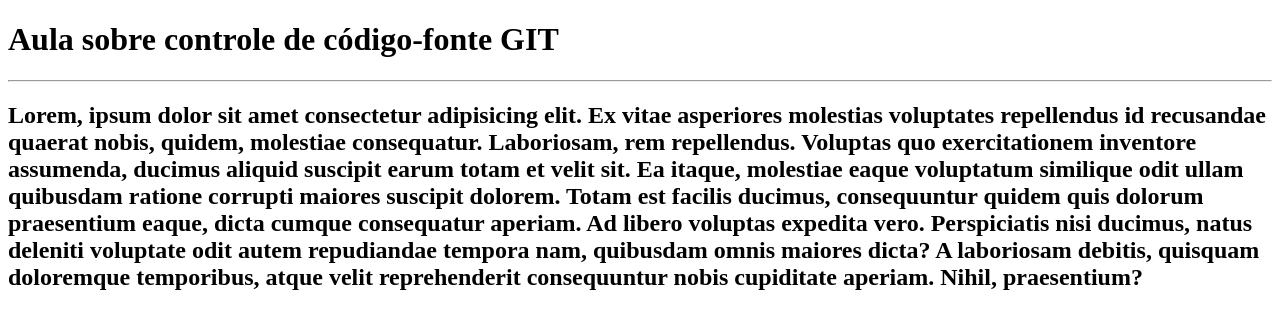
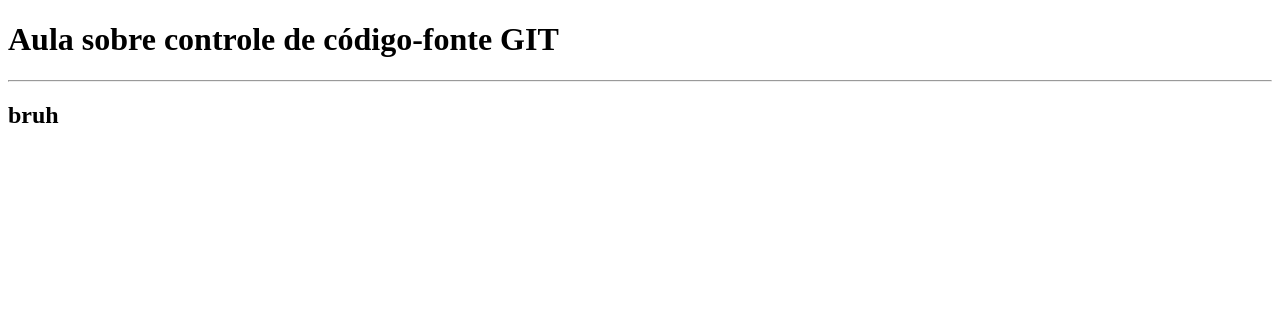
Before and after one commit to MarceloTravassos/T-picos-Especiais-Fatec, a plain HTML site: page index.html in a window 1280 px wide. Drawn offline with Linux system fonts and the light colour scheme.

Commit message:
mensagem obrigatória qualquer

```diff
--- a/index.html
+++ b/index.html
@@ -11,14 +11,7 @@
 <body>
     <h1>Aula sobre controle de código-fonte GIT</h1>
     <hr>
-    <h2>Lorem, ipsum dolor sit amet consectetur adipisicing elit. Ex vitae asperiores molestias voluptates repellendus
-        id recusandae quaerat nobis, quidem, molestiae consequatur. Laboriosam, rem repellendus. Voluptas quo
-        exercitationem inventore assumenda, ducimus aliquid suscipit earum totam et velit sit. Ea itaque, molestiae
-        eaque voluptatum similique odit ullam quibusdam ratione corrupti maiores suscipit dolorem. Totam est facilis
-        ducimus, consequuntur quidem quis dolorum praesentium eaque, dicta cumque consequatur aperiam. Ad libero
-        voluptas expedita vero. Perspiciatis nisi ducimus, natus deleniti voluptate odit autem repudiandae tempora nam,
-        quibusdam omnis maiores dicta? A laboriosam debitis, quisquam doloremque temporibus, atque velit reprehenderit
-        consequuntur nobis cupiditate aperiam. Nihil, praesentium?</h2>
+    <h2>bruh</h2>
 </body>
 
 </html>
```
